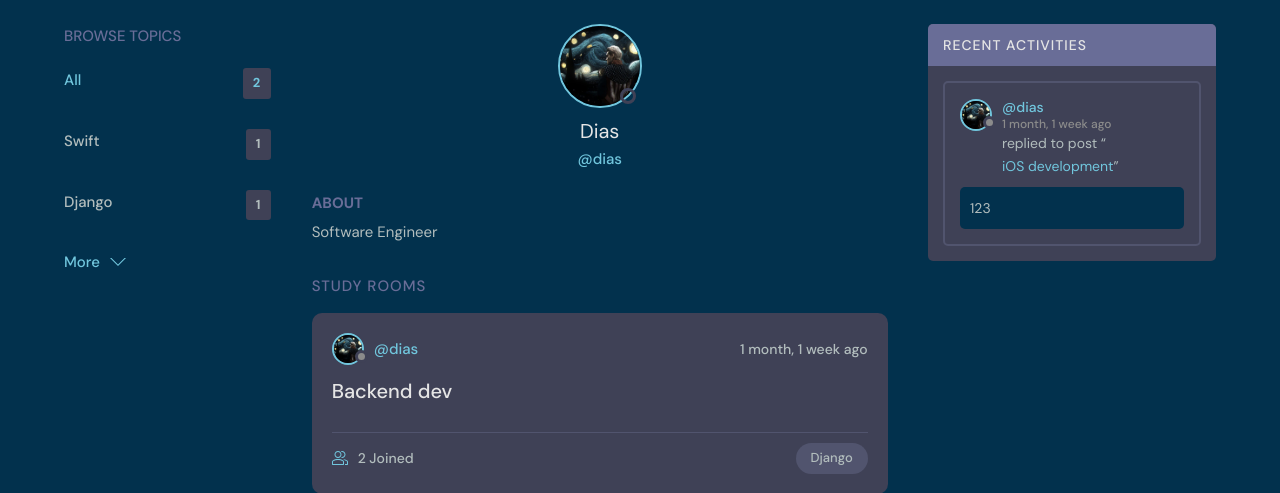
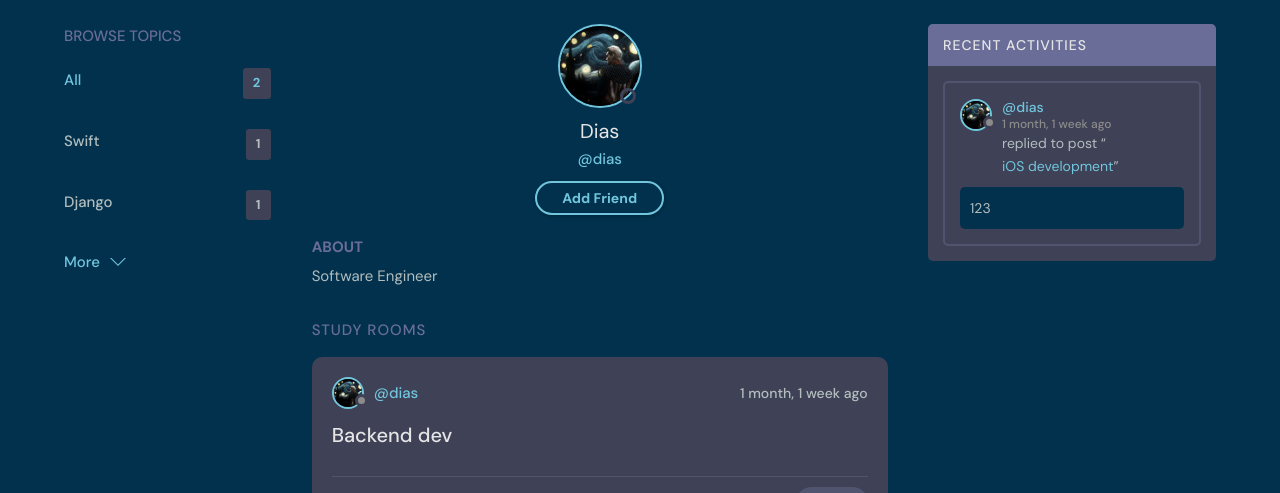
Before and after one commit to nurgaliev-d/Qosyl-Project, a Django app: page /profile/2/ in a window 1280 px wide. Shown: the part 96-589 px from the top of the page. Run offline with Django 5.2, Linux system fonts and the light colour scheme; a user stored in the database is signed in; data comes from the database, SQL or seed files in the repository; both versions use the stored data as it was after the commit.

Commit message:
bug fixes

```diff
--- a/templates/navbar.html
+++ b/templates/navbar.html
@@ -48,8 +48,13 @@
             <div class="header__user">
                 <a href="{% url 'update-user' %}">
                     <div class="avatar avatar--medium active">
-                        <img src="{{request.user.avatar.url}}" />
+                        {% if request.user.avatar %}
+                            <img src="{{ request.user.avatar.url }}" alt="{{ request.user.username }}'s Avatar" />
+                        {% else %}
+                            <img src="{% static 'images/avatar.svg' %}" alt="Default Avatar" />
+                        {% endif %}
                     </div>
+
                     <p>{{request.user.username}} <span>@{{request.user.username}}</span></p>
                 </a>
                 <button class="dropdown-button">
--- a/users/models.py
+++ b/users/models.py
@@ -30,7 +30,7 @@ class User(AbstractUser):
     email = models.EmailField(unique=True, null=True)
     bio = models.TextField(null=True)
 
-    avatar = models.ImageField(upload_to='avatars/', null=True, blank=True)
+    avatar = models.ImageField(upload_to='avatars/', default='avatar.svg')
     friends = models.ManyToManyField('self', blank=True, symmetrical=True, related_name='user_friends')
 
 
@@ -60,3 +60,27 @@ class Topic(models.Model):
 
     def __str__(self):
         return self.name
+
+class FriendRequest(models.Model):
+    from_user = models.ForeignKey(User, related_name='sent_requests', on_delete=models.CASCADE)
+    to_user = models.ForeignKey(User, related_name='received_requests', on_delete=models.CASCADE)
+    created_at = models.DateTimeField(auto_now_add=True)
+
+    def accept(self):
+        """Accept the friend request."""
+        self.from_user.add_friend(self.to_user)
+        self.to_user.add_friend(self.from_user)
+        self.delete()
+
+    def decline(self):
+        """Decline the friend request."""
+        self.delete()
+
+    def __str__(self):
+        return f"{self.from_user} → {self.to_user}"
+
+    def save(self, *args, **kwargs):
+        # Prevent a user from sending a friend request to themselves
+        if self.from_user == self.to_user:
+            raise ValueError("You cannot send a friend request to yourself.")
+        super().save(*args, **kwargs)
--- a/users/templates/users/profile.html
+++ b/users/templates/users/profile.html
@@ -18,9 +18,26 @@
         <div class="profile__info">
           <h3>{{user.name}}</h3>
           <p>@{{user.username}}</p>
-          {% if request.user == user %}
-          <a href="{% url 'update-user' %}" class="btn btn--main btn--pill">Edit Profile</a>
-          {% endif %}
+
+          <div class="profile__actions">
+            {% if is_own_profile %}
+              <a href="{% url 'update-user' %}" class="btn btn--main btn--pill">Edit Profile</a>
+            {% else %}
+              {% if is_friend %}
+                <form action="{% url 'remove_friend' user.id %}" method="POST">
+                  {% csrf_token %}
+                  <button type="submit" class="btn btn--secondary btn--pill">Remove Friend</button>
+                </form>
+              {% elif existing_request %}
+                <button class="btn btn--disabled btn--pill" disabled>Friend Request Sent</button>
+              {% else %}
+                <form action="{% url 'send_friend_request' user.id %}" method="POST">
+                  {% csrf_token %}
+                  <button type="submit" class="btn btn--main btn--pill">Add Friend</button>
+                </form>
+              {% endif %}
+            {% endif %}
+          </div>
         </div>
         <div class="profile__about">
           <h3>About</h3>
--- a/users/urls.py
+++ b/users/urls.py
@@ -15,4 +15,7 @@ urlpatterns = [
     path('friends/', views.friends_view, name='friends'),
     path('profile/<str:username>/', views.userProfile, name='profile'),
     path('add_friend/<str:username>/', views.add_friend_view, name='add_friend'),
+    path('profile/<int:user_id>/', views.userProfile, name='profile'),
+    path('send-friend-request/<int:user_id>/', views.send_friend_request, name='send_friend_request'),
+    path('remove-friend/<int:user_id>/', views.remove_friend, name='remove_friend'),
 ]
--- a/users/views.py
+++ b/users/views.py
@@ -4,7 +4,7 @@ from django.contrib import messages
 from django.contrib.auth.decorators import login_required
 from django.db.models import Q
 from django.contrib.auth import authenticate, login, logout
-from .models import  User , Topic
+from .models import  User , Topic, FriendRequest
 from rooms.models import Room
 from .forms import  UserForm, MyUserCreationForm
 from django.http import JsonResponse
@@ -61,9 +61,28 @@ def userProfile(request, pk):
     rooms = user.room_set.all()
     room_messages = user.message_set.all()
     topics = Topic.objects.all()
-    context = {'user': user, 'rooms': rooms,
-               'room_messages': room_messages, 'topics': topics}
-    return render(request, 'users/profile.html', context)
+    profile_user = get_object_or_404(User, id=pk)
+
+    # Check if this is the logged-in user's profile
+    is_own_profile = request.user == profile_user
+
+    # Check if they are already friends
+    is_friend = profile_user.is_friend(request.user)
+
+    # Check if a friend request has already been sent
+    existing_request = FriendRequest.objects.filter(from_user=request.user, to_user=profile_user).exists()
+
+    context = {
+        "user": profile_user,
+        "is_own_profile": is_own_profile,
+        "is_friend": is_friend,
+        "existing_request": existing_request,
+        'user': user,
+        'rooms': rooms,
+        'room_messages': room_messages,
+        'topics': topics
+    }
+    return render(request, "users/profile.html", context)
 
 
 @login_required(login_url='login')
@@ -98,16 +117,18 @@ def get_user_avatar(user):
         return '/static/images/default-avatar.jpg'
 
 @login_required
-def add_friend(request, user_id):
-    friend = get_object_or_404(User, id=user_id)
-    request.user.add_friend(friend)
-    return HttpResponse(f"Added {friend.email} as a friend!")
+def send_friend_request(request, user_id):
+    to_user = get_object_or_404(User, id=user_id)
+    if request.user != to_user and not request.user.is_friend(to_user):
+        FriendRequest.objects.create(from_user=request.user, to_user=to_user)
+    return redirect("profile", user_id=user_id)
 
 @login_required
 def remove_friend(request, user_id):
-    friend = get_object_or_404(User, id=user_id)
-    request.user.remove_friend(friend)
-    return HttpResponse(f"Removed {friend.email} from your friends list!")
+    user = get_object_or_404(User, id=user_id)
+    if request.user.is_friend(user):
+        request.user.remove_friend(user)
+    return redirect("profile", user_id=user_id)
 
 @login_required
 def friends_view(request):
```
Also changed, not shown: db.sqlite3.
